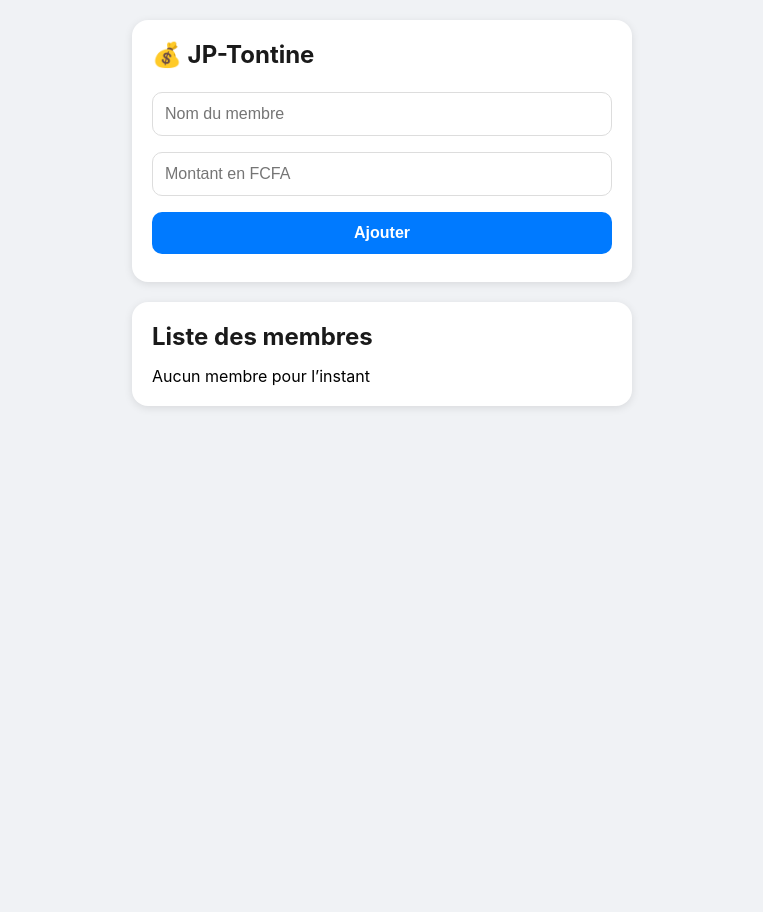
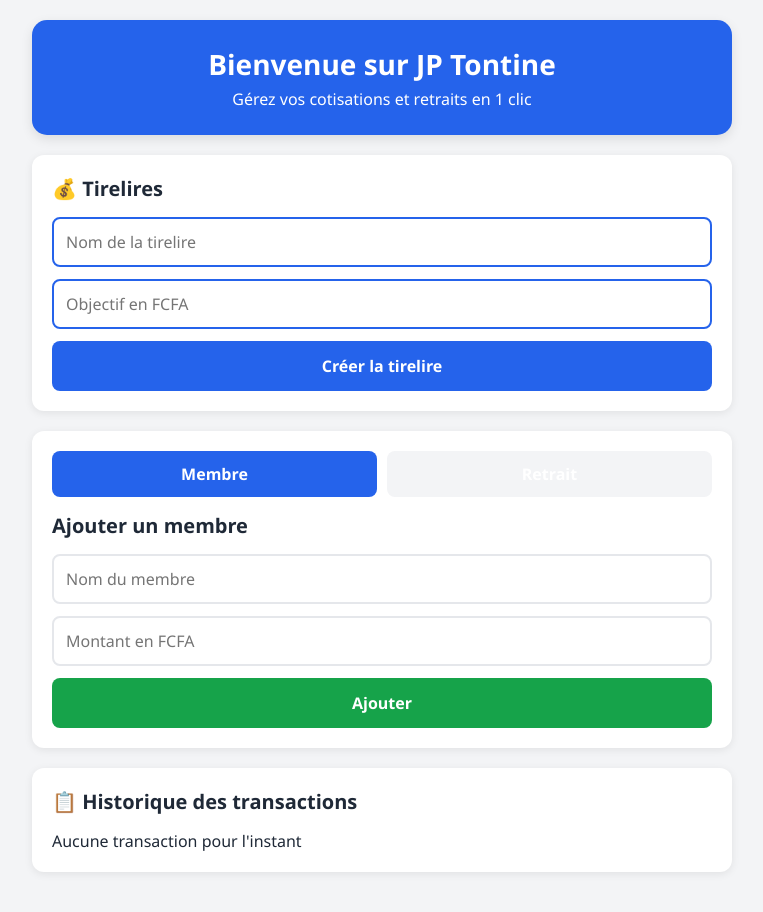
Before and after one commit to tsevijpakpaki-boop/JP-Tontine-, a Flask app: page / in a window 1280 px wide. Shown: the whole page, without its empty margins (258-1021 px from the left). Before the commit the page ends 408 px from the top, so only its background shows below. Run offline with Flask 3, Linux system fonts and the light colour scheme.

Commit message:
Update index.html

```diff
--- a/templates/index.html
+++ b/templates/index.html
@@ -2,87 +2,215 @@
 <html lang="fr">
 <head>
 <meta charset="UTF-8">
-    <meta name="viewport" content="width=device-width, initial-scale=1">
-    <title>JP-Tontine</title>
+<meta name="viewport" content="width=device-width, initial-scale=1.0">
+<title>JP Tontine</title>
+<link rel="manifest" href="/static/manifest.json">
+<meta name="theme-color" content="#2563eb">
 <style>
-        * { box-sizing: border-box; margin: 0; padding: 0; }
-        body {
-            font-family: -apple-system, BlinkMacSystemFont, "Segoe UI", Roboto, sans-serif;
-            background: #f0f2f5;
-            padding: 20px;
+    :root {
+        --blue: #2563eb;
+        --yellow: #facc15;
+        --green: #16a34a;
+        --red: #dc2626;
+        --orange: #f97316;
+        --gray: #f3f4f6;
+        --dark: #1f2937;
     }
-        .container {
-            max-width: 500px;
-            margin: auto;
+    * { margin: 0; padding: 0; box-sizing: border-box; font-family: 'Segoe UI', sans-serif; }
+    body { background: var(--gray); color: var(--dark); padding: 20px; }
+   .container { max-width: 700px; margin: auto; }
+
+   .header {
+        background: var(--blue);
+        color: white;
+        padding: 25px;
+        border-radius: 15px;
+        text-align: center;
+        margin-bottom: 20px;
+        box-shadow: 0 4px 12px rgba(0,0,0,0.1);
     }
+   .header h1 { font-size: 28px; margin-bottom: 5px; }
+
    .card {
         background: white;
         padding: 20px;
-            border-radius: 16px;
-            box-shadow: 0 2px 8px rgba(0,0,0,0.1);
+        border-radius: 12px;
         margin-bottom: 20px;
+        box-shadow: 0 2px 8px rgba(0,0,0,0.08);
     }
-        h1 {
-            font-size: 24px;
-            margin-bottom: 15px;
-            color: #1a1a1a;
+   .card h2 { margin-bottom: 15px; font-size: 20px; }
+
+   .tabs { display: flex; gap: 10px; margin-bottom: 15px; }
+   .tab-btn {
+        flex: 1;
+        padding: 12px;
+        border: none;
+        border-radius: 8px;
+        cursor: pointer;
+        font-weight: 600;
+        background: var(--gray);
     }
-        input, button {
+   .tab-btn.active { background: var(--blue); color: white; }
+
+    input, select {
         width: 100%;
         padding: 12px;
-            margin: 8px 0;
-            border-radius: 10px;
-            border: 1px solid #ddd;
+        margin-bottom: 12px;
+        border: 2px solid #e5e7eb;
+        border-radius: 8px;
         font-size: 16px;
     }
+    input:focus, select:focus { outline: none; border-color: var(--blue); }
+
+   .input-tmoney { border-color: var(--yellow)!important; }
+   .input-flooz,.input-piggy { border-color: var(--blue)!important; }
+   .input-error { border-color: var(--red)!important; }
+
     button {
-            background: #007aff;
+        width: 100%;
+        padding: 14px;
+        border: none;
+        border-radius: 8px;
+        background: var(--green);
         color: white;
-            border: none;
+        font-size: 16px;
         font-weight: 600;
         cursor: pointer;
     }
-        button:active {
-            background: #0051d5;
+    button:hover { opacity: 0.9; }
+
+   .btn-piggy { background: var(--blue); }
+   .btn-tmoney { background: var(--yellow); color: var(--dark); }
+
+   .history-item {
+        padding: 12px;
+        border-left: 4px solid var(--blue);
+        background: var(--gray);
+        margin-bottom: 10px;
+        border-radius: 6px;
     }
-        .membre {
-            padding: 12px;
-            border-bottom: 1px solid #eee;
+   .commission-badge {
+        background: var(--orange);
+        color: white;
+        padding: 4px 8px;
+        border-radius: 12px;
+        font-size: 12px;
+        display: inline-block;
     }
-        .membre:last-child {
-            border-bottom: none;
-        }
-        .montant {
-            float: right;
-            color: #007aff;
-            font-weight: 600;
-        }
+
+   .flash { padding: 12px; border-radius: 8px; margin-bottom: 15px; }
+   .flash.success { background: #dcfce7; color: #166534; }
+   .flash.error { background: #fee2e2; color: #991b1b; }
+
+   .hidden { display: none; }
 </style>
 </head>
 <body>
 <div class="container">
+
+    <div class="header">
+        <h1>Bienvenue sur JP Tontine</h1>
+        <p>Gérez vos cotisations et retraits en 1 clic</p>
+    </div>
+
+    {% with messages = get_flashed_messages(with_categories=true) %}
+      {% for category, message in messages %}
+        <div class="flash {{ category }}">{{ message }}</div>
+      {% endfor %}
+    {% endwith %}
+
+    <!-- Tirelires -->
     <div class="card">
-            <h1>💰 JP-Tontine</h1>
-            <form action="/ajouter" method="POST">
-                <input type="text" name="nom" placeholder="Nom du membre" required>
-                <input type="number" name="montant" placeholder="Montant en FCFA" required>
+        <h2>💰 Tirelires</h2>
+        <form action="/add_piggy_bank" method="POST">
+            <input type="text" name="piggy_name" placeholder="Nom de la tirelire" class="input-piggy" required>
+            <input type="number" name="goal" placeholder="Objectif en FCFA" class="input-piggy" required>
+            <button type="submit" class="btn-piggy">Créer la tirelire</button>
+        </form>
+
+        {% for p in piggy_banks %}
+        <div class="history-item" style="border-left-color: var(--blue);">
+            <strong>{{ p.name }}</strong><br>
+            {{ p.current }} / {{ p.goal }} FCFA
+        </div>
+        {% endfor %}
+    </div>
+
+    <!-- Dépôt/Retrait -->
+    <div class="card">
+        <div class="tabs">
+            <button class="tab-btn active" onclick="showTab('member')">Membre</button>
+            <button class="tab-btn" onclick="showTab('withdraw')">Retrait</button>
+        </div>
+
+        <div id="member-tab">
+            <h2>Ajouter un membre</h2>
+            <form action="/add_member" method="POST">
+                <input type="text" name="name" placeholder="Nom du membre" required>
+                <input type="number" name="amount" placeholder="Montant en FCFA" required>
                 <button type="submit">Ajouter</button>
             </form>
         </div>
 
-        <div class="card">
-            <h1>Liste des membres</h1>
-            {% if membres %}
-                {% for m in membres %}
-                <div class="membre">
-                    {{ m.nom }}
-                    <span class="montant">{{ m.montant }} FCFA</span>
-                </div>
+        <div id="withdraw-tab" class="hidden">
+            <h2>Retrait Mobile Money</h2>
+            <form action="/withdraw" method="POST">
+                <select name="name" required>
+                    <option value="">Choisir un membre</option>
+                    {% for m in members %}
+                    <option value="{{ m.name }}">{{ m.name }} - {{ m.amount }} FCFA</option>
                     {% endfor %}
-            {% else %}
-                <p>Aucun membre pour l’instant</p>
-            {% endif %}
+                </select>
+                <input type="number" name="amount" placeholder="Montant à retirer" id="withdraw-amount" required>
+                <select name="network" id="network-select" required>
+                    <option value="">Choisir le réseau</option>
+                    <option value="tmoney">T-money</option>
+                    <option value="flooz">Flooz</option>
+                </select>
+                <button type="submit" id="withdraw-btn">Valider le retrait</button>
+            </form>
         </div>
     </div>
+
+    <!-- Historique -->
+    <div class="card">
+        <h2>📋 Historique des transactions</h2>
+        {% for t in transactions %}
+        <div class="history-item">
+            <strong>{{ t.type|capitalize }} - {{ t.name }}</strong><br>
+            Montant: {{ t.amount }} FCFA<br>
+            Réseau: {{ t.network|upper }}<br>
+            <span class="commission-badge">Commission 3%: {{ t.commission }} FCFA</span><br>
+            <small>{{ t.date }}</small>
+        </div>
+        {% else %}
+        <p>Aucune transaction pour l'instant</p>
+        {% endfor %}
+    </div>
+
+</div>
+
+<script>
+function showTab(tab) {
+    document.getElementById('member-tab').classList.add('hidden');
+    document.getElementById('withdraw-tab').classList.add('hidden');
+    document.querySelectorAll('.tab-btn').forEach(b => b.classList.remove('active'));
+
+    if(tab === 'member') {
+        document.getElementById('member-tab').classList.remove('hidden');
+        document.querySelectorAll('.tab-btn')[0].classList.add('active');
+    } else {
+        document.getElementById('withdraw-tab').classList.remove('hidden');
+        document.querySelectorAll('.tab-btn')[1].classList.add('active');
+    }
+}
+
+document.getElementById('network-select').addEventListener('change', function() {
+    const select = this;
+    select.classList.remove('input-tmoney', 'input-flooz');
+    if(select.value === 'tmoney') select.classList.add('input-tmoney');
+    if(select.value === 'flooz') select.classList.add('input-flooz');
+});
+</script>
 </body>
 </html>
```
Lines whose indentation alone changed are shown as unchanged.
